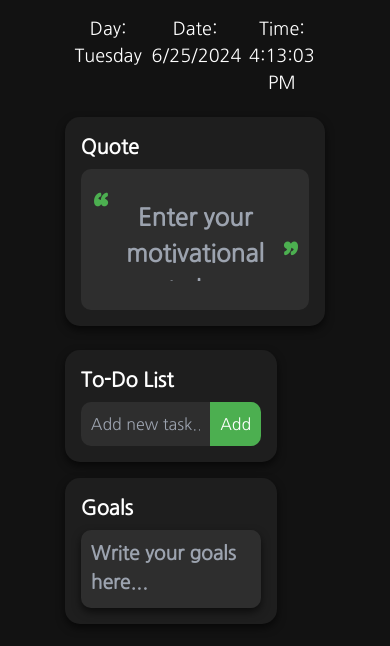
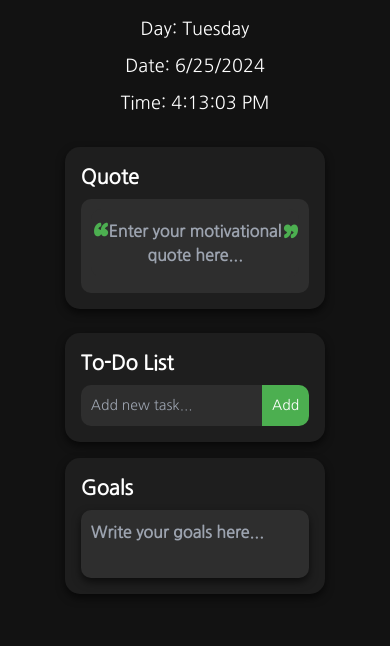
Before and after one commit to yash-shewalkar/Personal-productivity-page, a plain HTML site: page index.html in a window 390 px wide. Drawn offline with nearby package versions, Linux system fonts and the light colour scheme.

Commit message:
Add responsiveness

```diff
--- a/index.html
+++ b/index.html
@@ -4,9 +4,12 @@
     <meta charset="UTF-8" />
     <meta name="viewport" content="width=device-width, initial-scale=1.0" />
     <title>Personal Page</title>
-    <link rel="preconnect" href="https://fonts.googleapis.com">
-<link rel="preconnect" href="https://fonts.gstatic.com" crossorigin>
-<link href="https://fonts.googleapis.com/css2?family=Nanum+Gothic&display=swap" rel="stylesheet">
+    <link rel="preconnect" href="https://fonts.googleapis.com" />
+    <link rel="preconnect" href="https://fonts.gstatic.com" crossorigin />
+    <link
+      href="https://fonts.googleapis.com/css2?family=Nanum+Gothic&display=swap"
+      rel="stylesheet"
+    />
     <link
       href="https://cdnjs.cloudflare.com/ajax/libs/tailwindcss/2.2.19/tailwind.min.css"
       rel="stylesheet"
@@ -29,6 +32,7 @@
         border-radius: 15px;
         box-shadow: 0 4px 8px rgba(0, 0, 0, 0.6);
         height: fit-content;
+        margin-bottom: 1rem;
       }
 
       .textarea {
@@ -42,7 +46,7 @@
         width: 100%;
         height: 100%;
         font-weight: 600;
-        font-family: 'Nanum Gothic';
+        font-family: "Nanum Gothic";
       }
       .textarea1 {
         resize: none;
@@ -56,7 +60,7 @@
         height: 100%;
         font-size: x-large;
         font-weight: 600;
-        font-family: 'Nanum Gothic';
+        font-family: "Nanum Gothic";
         text-align: center;
       }
 
@@ -155,15 +159,16 @@
 
       .header {
         display: flex;
-        justify-content: space-between;
+        flex-direction: column;
+        align-items: center;
         margin-bottom: 20px;
+        text-align: center;
       }
 
       .header div {
-        flex: 2;
-        text-align: center;
-        width: 1%;
+        width: 100%;
         font-size: large;
+        margin-bottom: 10px;
       }
 
       .quote-section {
@@ -174,11 +179,22 @@
         display: flex;
         flex-direction: column;
         gap: 1rem;
+        align-items: center;
       }
 
       @media (min-width: 1024px) {
         .todo-goals {
           flex-direction: row;
+        }
+
+        .header {
+          flex-direction: row;
+          justify-content: space-between;
+          text-align: left;
+        }
+
+        .header div {
+          margin-bottom: 0;
         }
       }
 
@@ -188,6 +204,7 @@
 
       .container {
         width: 75%;
+        margin: 0 auto;
       }
 
       .flex-grow-1 {
@@ -195,20 +212,21 @@
       }
 
       #time {
-        flex: 2;
         text-align: center;
       }
+
       .autoresizing {
         display: block;
         overflow: hidden;
         resize: none;
       }
+
       .todo-checkbox {
-        /* Style the checkbox (appearance, size, etc.) */
         margin-right: 10px;
         height: 1.2rem;
         width: 1.2rem;
       }
+
       .todo-checkbox:hover {
         cursor: pointer;
       }
@@ -216,9 +234,30 @@
       .list-group-item.completed {
         text-decoration: line-through;
         color: #45a049;
-        /* Optional styles for completed items (color, opacity, etc.) */
       }
 
+      @media (max-width: 768px) {
+        body {
+          font-size: 14px;
+        }
+
+        .textarea,
+        .textarea1,
+        .quote-container {
+          font-size: 1rem;
+        }
+
+        .quote-container {
+          padding: 10px;
+        }
+        .card {
+          width: 100%;
+          margin: 0 auto;
+        }
+        .col-span-1 {
+    grid-column: span 3 / span 1;
+}
+      }
     </style>
     <script src="https://code.jquery.com/jquery-3.4.1.min.js"></script>
   </head>
@@ -236,7 +275,7 @@
           <h2>Time:</h2>
         </div>
       </div>
-      <div class="grid grid-cols-1 lg:grid-cols-3 gap-6">
+      <div class="grid grid-cols-1 gap-6">
         <div class="card p-4 quote-section">
           <h2 class="text-xl font-bold mb-2">Quote</h2>
           <div class="quote-container">
@@ -247,7 +286,7 @@
             ></textarea>
           </div>
         </div>
-        <div class="todo-goals col-span-1 lg:col-span-3">
+        <div class="todo-goals col-span-1">
           <div class="card p-4">
             <h2 class="text-xl font-bold mb-2">To-Do List</h2>
             <ul class="list-group flex-grow-1 mb-2" id="todo-list"></ul>
@@ -362,7 +401,6 @@
             listItem.classList.add("completed");
           }
 
-          // Add checkbox input
           const checkbox = document.createElement("input");
           checkbox.type = "checkbox";
           checkbox.classList.add("todo-checkbox");
@@ -418,29 +456,26 @@
       }
     </script>
     <script type="text/javascript">
-        // Function to handle text area resizing and empty textarea height
       $(".autoresizing").on("input", function () {
-          const newHeight = this.scrollHeight + "px"; // Calculate new height
-          this.style.height = newHeight; // Set height to newHeight
+        const newHeight = this.scrollHeight + "px";
+        this.style.height = newHeight;
 
-          // Check if textarea is empty
         if (this.value.length === 0) {
-            this.style.height = "auto"; // Set height to auto or specify a default height like "100px"
+          this.style.height = "auto";
         }
 
-          localStorage.setItem("goalsTextareaHeight", this.style.height); // Save height to localStorage
+        localStorage.setItem("goalsTextareaHeight", this.style.height);
       });
 
-        // Additional function to set initial height when page loads
       $(document).ready(function () {
         const goalsTextarea = document.getElementById("goals-input");
         if (goalsTextarea.value.length === 0) {
-            goalsTextarea.style.height = "auto"; // Set initial height to auto or a default value
+          goalsTextarea.style.height = "auto";
         } else {
-            goalsTextarea.style.height = localStorage.getItem("goalsTextareaHeight") || "auto";
+          goalsTextarea.style.height =
+            localStorage.getItem("goalsTextareaHeight") || "auto";
         }
       });
     </script>
-
   </body>
 </html>
```
Lines whose indentation alone changed are shown as unchanged.
